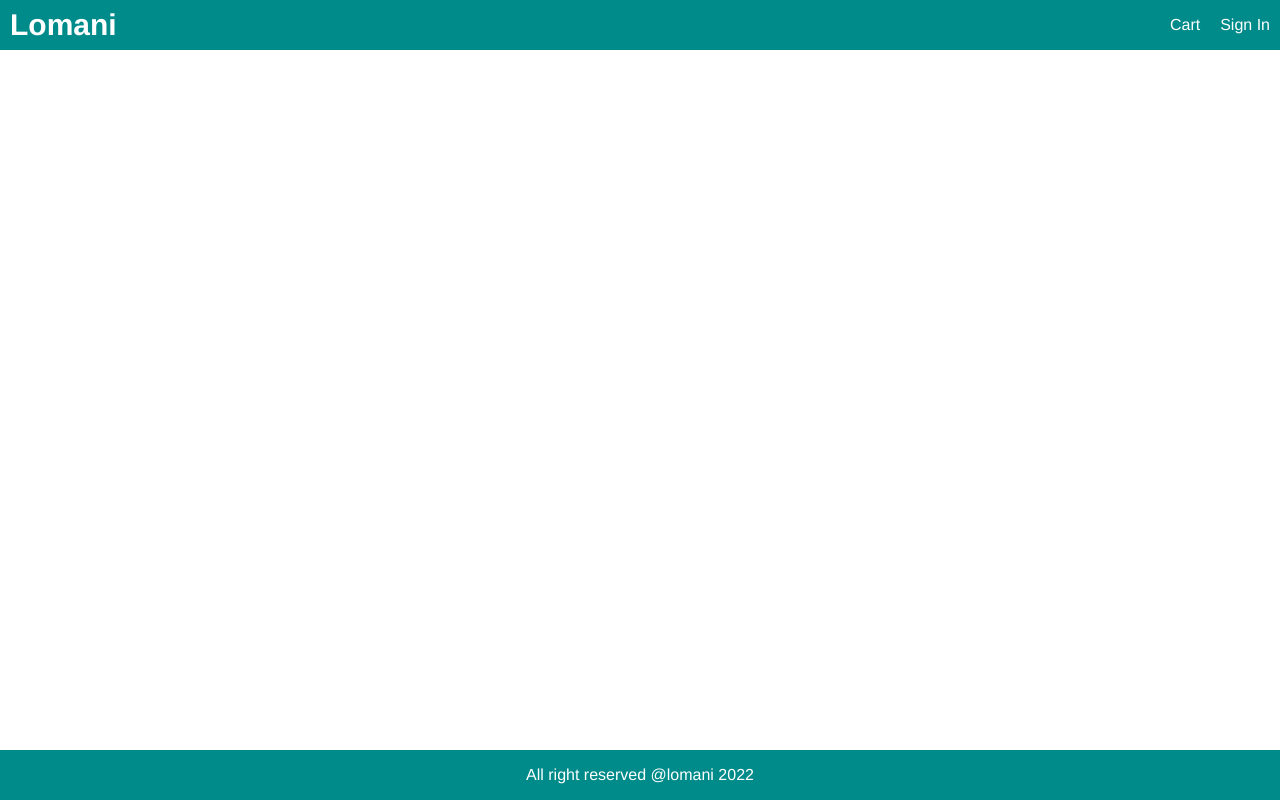
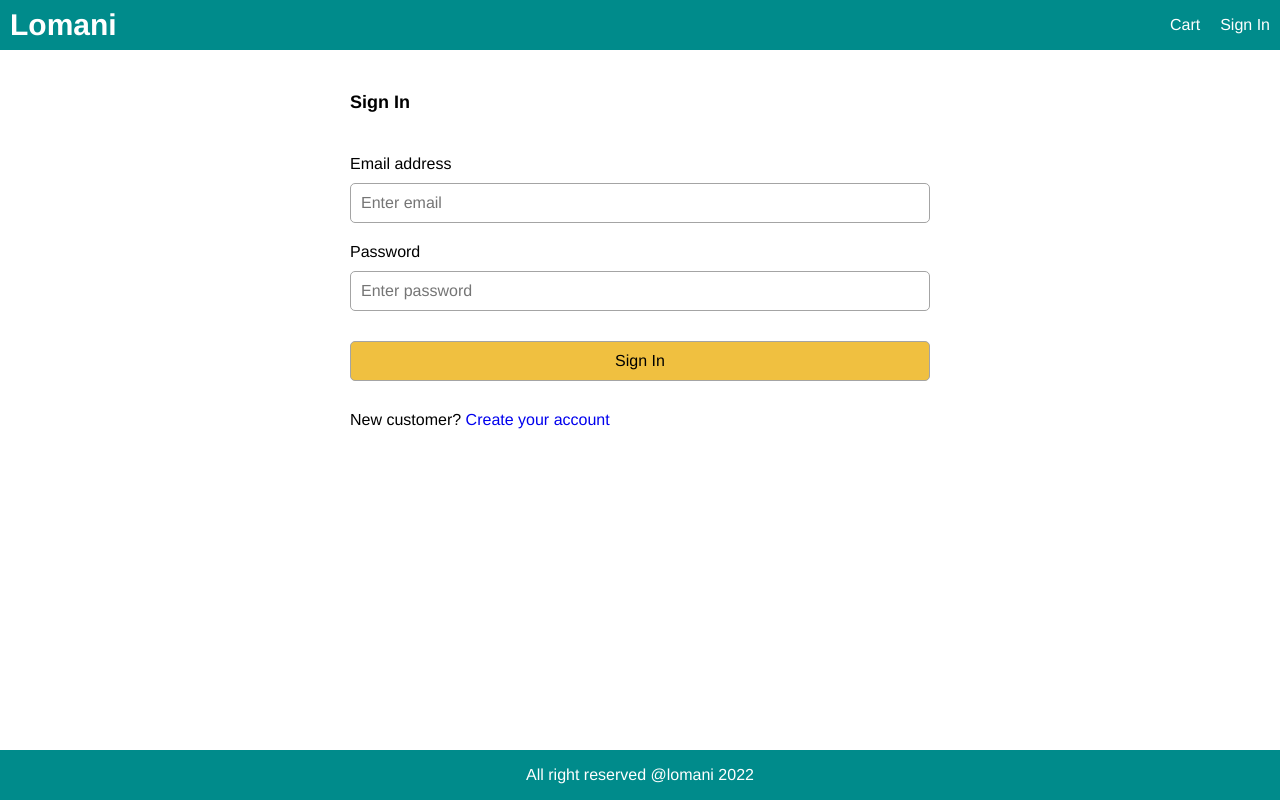
Before and after one commit to ashraftanin20/lomani-react, a React (Create React App) app in the folder frontend/: page /signin in a window 1280 px wide. Built offline with nearby package versions, Linux system fonts and the light colour scheme.

Commit message:
created signin screen.

```diff
--- a/frontend/src/App.js
+++ b/frontend/src/App.js
@@ -7,6 +7,7 @@
 import HomeScreen from './screens/HomeScreen';
 import ProductScreen from './screens/ProductScreen';
 import { useSelector } from 'react-redux';
+import SigninScreen from './screens/SigninScreen';
 
 function App() {
 
@@ -32,6 +33,7 @@
               <Route path='/' element={<HomeScreen />} exact />
               <Route path='/product/:id' element={<ProductScreen />} />
               <Route path="/cart/:id" element={<CartScreen />} />
+              <Route path="/signin" element={<SigninScreen />} />
               <Route path="/cart/" element={<CartScreen />} />
 
             </Routes>
--- a/frontend/src/index.css
+++ b/frontend/src/index.css
@@ -193,3 +193,18 @@
   color: #a02020;
   background-color: #ffe0e0e0;
 }
+
+/* from */
+.form {
+  max-width: 60rem;
+  margin: 0 auto;
+}
+.form > div {
+  display: flex;
+  flex-direction: column;
+  margin: 1rem;
+}
+.form label {
+  margin: 1rem 0;
+  display: block;
+}
--- /dev/null
+++ b/frontend/src/screens/SigninScreen.js
@@ -0,0 +1,53 @@
+import React, { useState } from 'react';
+import { Link } from 'react-router-dom';
+
+export default function SigninScreen() {
+
+    const [email, setEmail] = useState('');
+    const [password, setPassword] = useState('');
+    const submitHandler = (e) => {
+        e.preventDefault();
+        //Todo implement signin
+    }
+  return (
+    <div>
+        <form className="form" onSubmit={submitHandler}>
+            <div>
+                <h1>Sign In</h1>
+            </div>
+            <div>
+                <label htmlFor="email">Email address</label>
+                <input type="email"
+                        id="email"
+                        placeholder="Enter email"
+                        required
+                        onChange={(e) => setEmail(e.target.value)}
+                    >
+                </input>
+            </div>
+            <div>
+                <label htmlFor="password">Password</label>
+                <input type="password"
+                        id="password"
+                        placeholder="Enter password"
+                        required
+                        onChange={(e) => setPassword(e.target.value)}
+                    >
+                </input>
+            </div>
+            <div>
+                <label />
+                <button className="primary" type="submit">
+                    Sign In
+                </button>
+            </div>
+            <div>
+                <label />
+                <div>
+                    New customer? <Link to="/register">Create your account</Link>
+                </div>
+            </div>
+        </form>
+    </div>
+  )
+}
```
